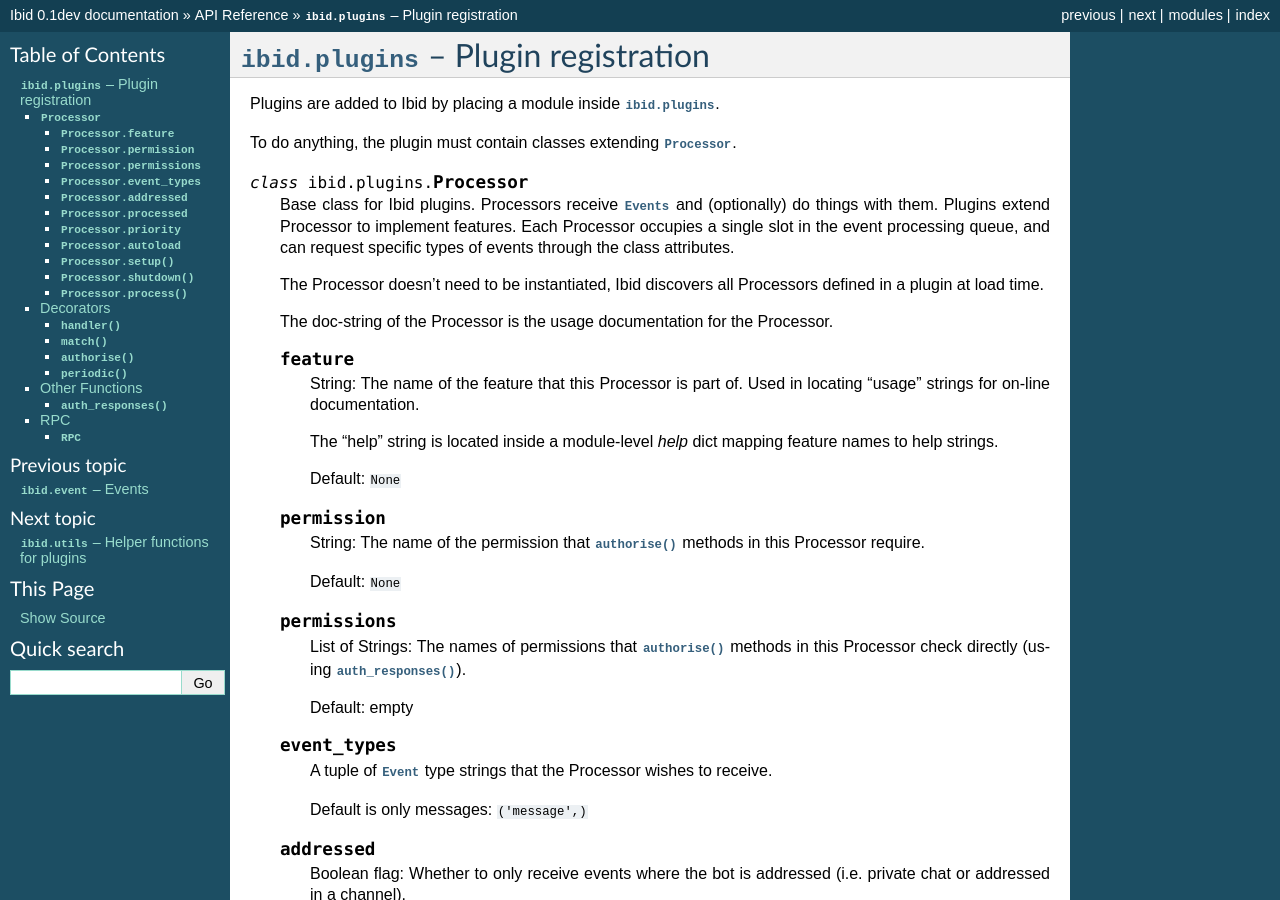
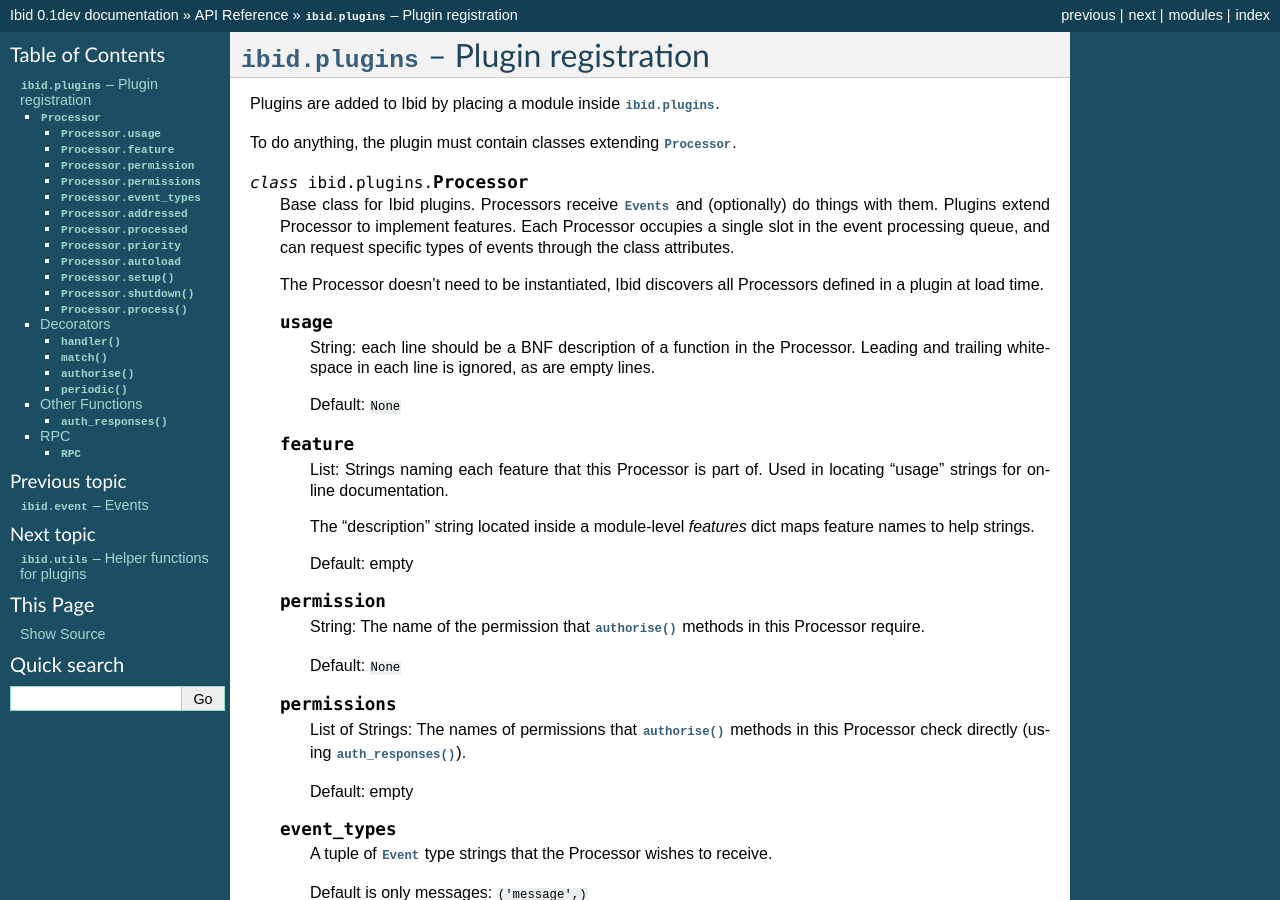
Before and after one commit to ibid/ibid, a Sphinx documentation site: the page built from docs/api/ibid.plugins.rst, in a window 1280 px wide and 900 px high. Built offline with Sphinx 7.4.7, drawn with Linux system fonts in a browser that asks for light colours.

Commit message:
New help API

```diff
--- a/docs/api/ibid.plugins.rst
+++ b/docs/api/ibid.plugins.rst
@@ -22,18 +22,24 @@ To do anything, the plugin must contain classes extending
    The Processor doesn't need to be instantiated, Ibid discovers all
    Processors defined in a plugin at load time.
 
-   The doc-string of the Processor is the usage documentation for the
-   Processor.
+   .. attribute:: usage
+
+      String: each line should be a BNF description of a function in the
+      Processor.
+      Leading and trailing whitespace in each line is ignored, as are
+      empty lines.
+
+      Default: ``None``
 
    .. attribute:: feature
 
-      String: The name of the feature that this Processor is part of.
+      List: Strings naming each feature that this Processor is part of.
       Used in locating "usage" strings for on-line documentation.
 
-      The "help" string is located inside a module-level `help` dict
-      mapping feature names to help strings.
+      The "description" string located inside a module-level `features`
+      dict maps feature names to help strings.
 
-      Default: ``None``
+      Default: empty
 
    .. attribute:: permission
 
--- a/docs/api/index.rst
+++ b/docs/api/index.rst
@@ -1,5 +1,7 @@
 API Reference
 =============
+
+Note that the API reference is still incomplete.
 
 .. toctree::
    :maxdepth: 2
```
